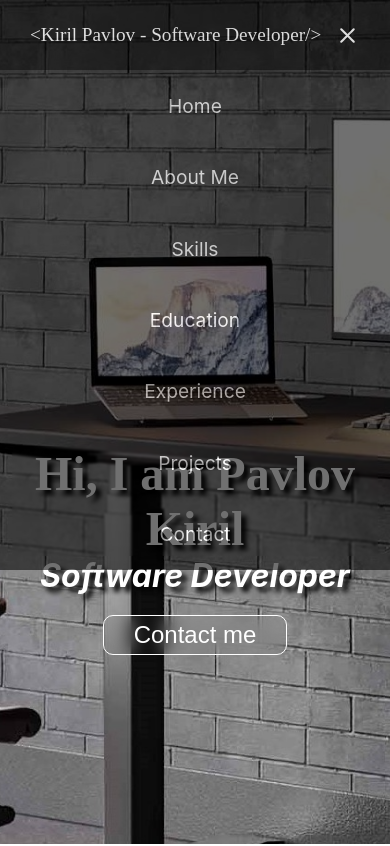
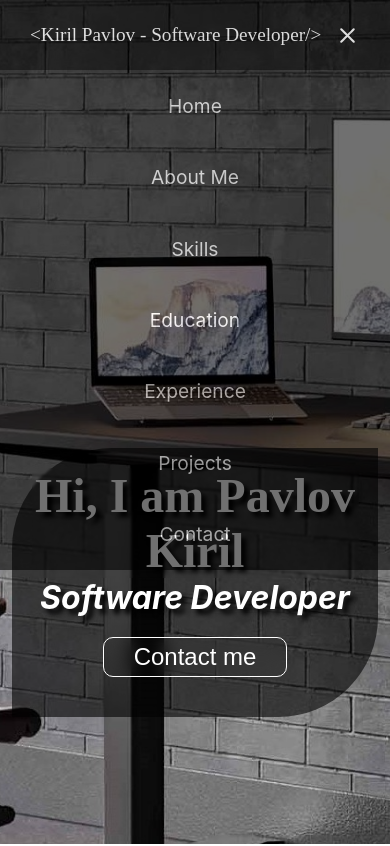
Before and after one commit to Kiril-Pavlov/portfolio-website, a React (Create React App) app: page / in a window 390 px wide. Shown: the top 846 px of the page. Built offline with nearby package versions, Linux system fonts and the light colour scheme; a web font is replaced by a local one.

Commit message:
modified Contact component. Changed CSS to Hero component

```diff
--- a/src/components/Contact.css
+++ b/src/components/Contact.css
@@ -0,0 +1,23 @@
+.contact-container{
+    border: 3px solid lime;
+    width: 60%;
+    display: block;
+    margin: auto;
+    padding: 20px;
+}
+
+.contact-container h3{
+    text-align: center;
+    padding: 20px;
+}
+
+.contact-form{
+    display: flex;
+    flex-direction: column;
+    grid-gap: 10px;
+    width: 100%;
+    align-self: center;
+    justify-self: center;
+    align-items: center;
+    justify-items: center;
+}
--- a/src/components/Contact.js
+++ b/src/components/Contact.js
@@ -1,5 +1,7 @@
 import React, { useRef } from 'react'
 import emailjs from '@emailjs/browser';
+
+import "./Contact.css"
 
 const Contact = () => {
     const form = useRef();
@@ -17,7 +19,8 @@ const Contact = () => {
 
     return (
         <div className='contact-container'>
-            <form ref={form} onSubmit={sendEmail}>
+            <h3>Contact</h3>
+            <form className='contact-form' ref={form} onSubmit={sendEmail}>
                 <label>Name</label>
                 <input type="text" name="user_name" />
                 <label>Email</label>
--- a/src/components/Hero.css
+++ b/src/components/Hero.css
@@ -13,8 +13,11 @@
 
 .hero-content{
     position: absolute;
-    bottom: 40%;
+    bottom: 35%;
     left: 5%;
+    padding: 20px;
+    border-radius: 100px 0px 100px 0px;
+    background-color: rgba(0, 0, 0, 0.6);
     /* backdrop-filter: blur(3px); */
 }
 
@@ -44,19 +47,19 @@
     font-size: 2rem;
     border-radius: 10px;
     border: 1px solid white;
-    transition: all 250ms;
+    transition: all 500ms;
 }
 
 .hero-content button:hover{
     cursor: pointer;
     padding: 5px 50px;
     border-radius: 20px;
-    transition: all 250ms;
+    transition: all 500ms;
 }
 
 @media  screen and (max-width: 900px) {
     .hero-content{
-        bottom: 20%;
+        bottom: 15%;
         left: 3%;
         right: 3%;
         /* backdrop-filter: blur(3px); */
```
